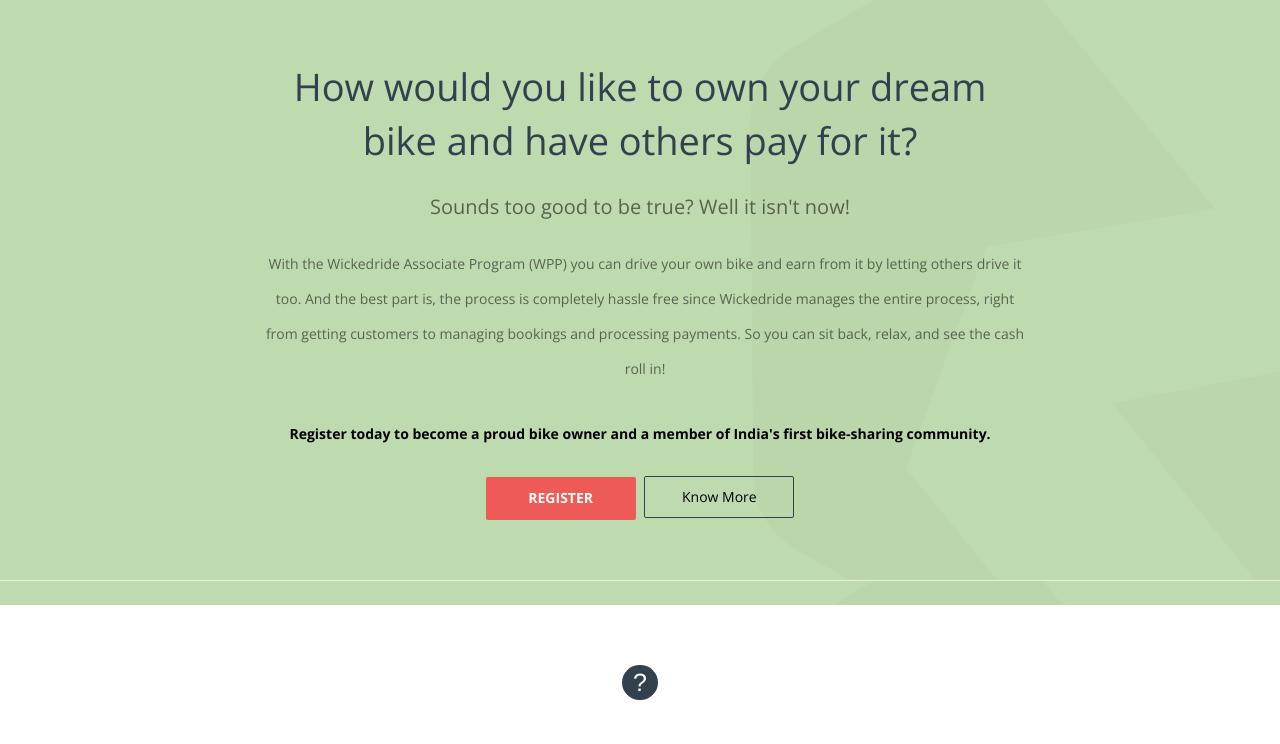
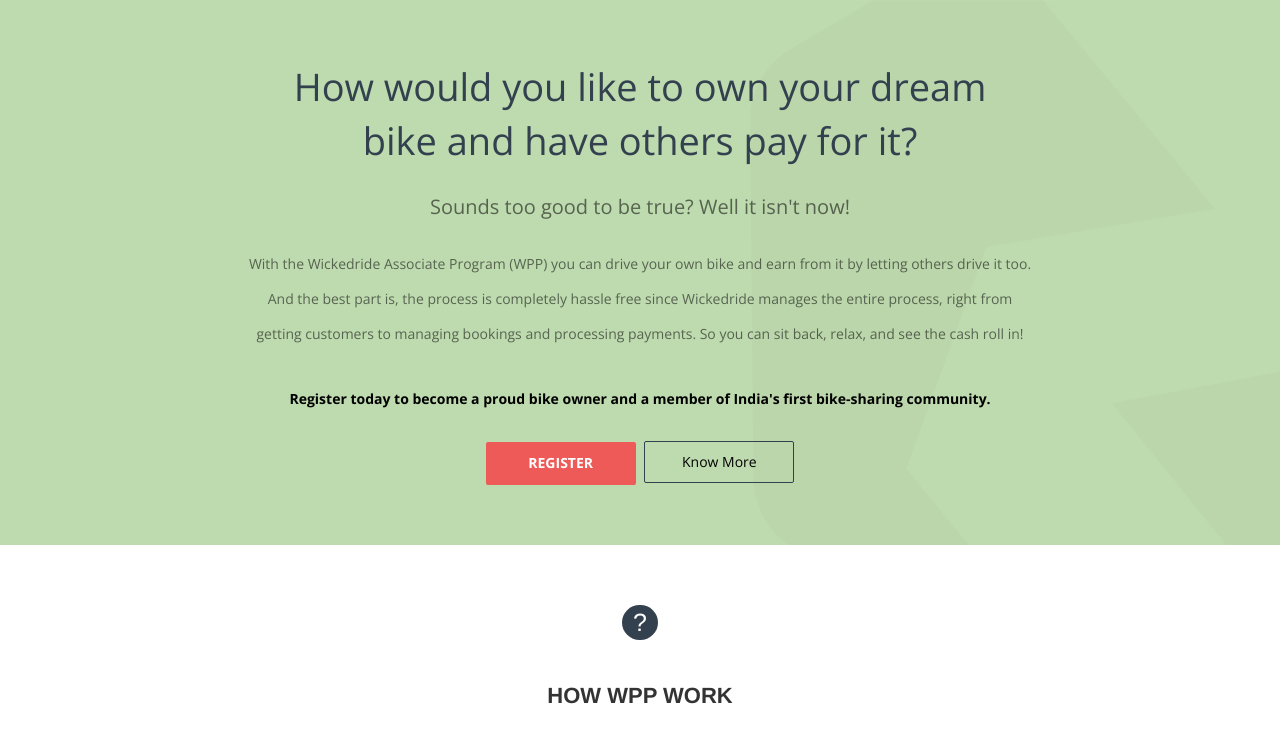
Before and after one commit to rahulbind/ZoomCar, a PHP site: page / in a window 1280 px wide. Shown: the part 551-1295 px from the top of the page. Run offline with PHP 8.4, Linux system fonts and the light colour scheme; some libraries are stand-ins or nearby versions.

Commit message:
modified css/style.css

```diff
--- a/css/style.css
+++ b/css/style.css
@@ -27,8 +27,8 @@
 	font-size: 14px;
 	padding-top: 15px;
 	opacity: .54;
-	padding-right: 181px;
-    padding-left: 191px;
+	padding-right: 175px;
+    padding-left: 175px;
     line-height: 2.5;
     color: black;
 }
@@ -45,7 +45,7 @@
 .form1{
 	text-align: center;
 	margin-top: 25px;
-	margin-bottom: 85px;
+	margin-bottom: 60px;
 
 }
 .btn-info{
```
